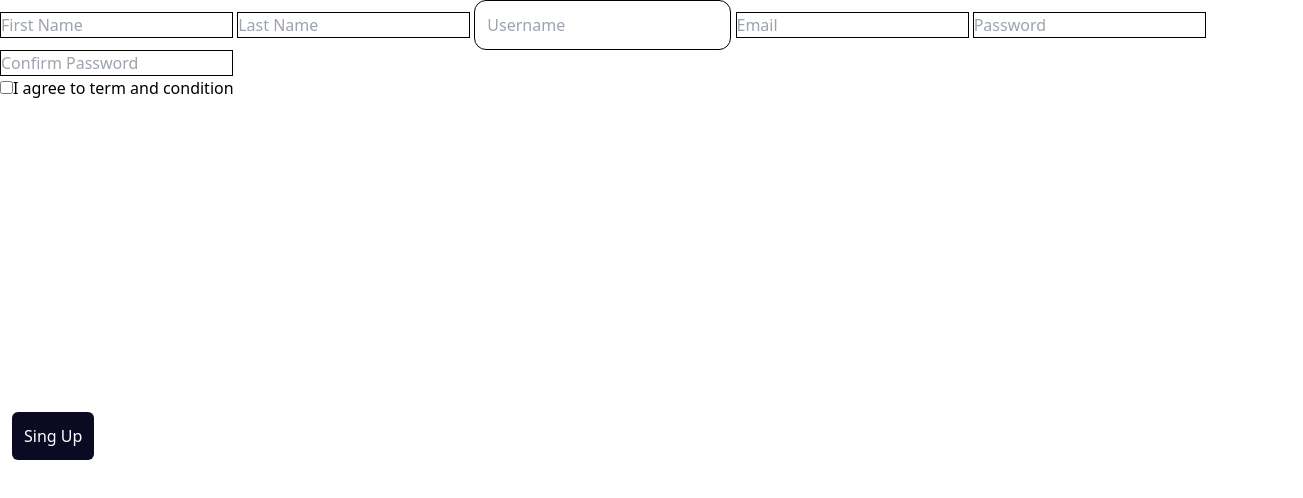
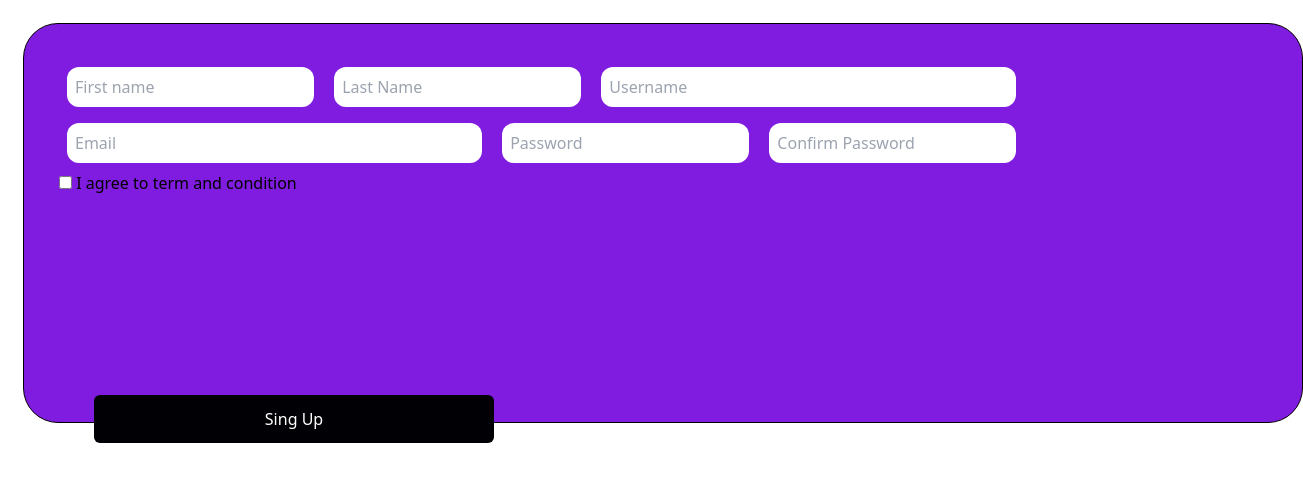
Before and after one commit to siddharthkumar021/signup, a plain HTML site: page index.html in a window 1280 px wide. Shown: the whole page, 1303 px wide, since content can reach past the window. Drawn offline with nearby package versions, Linux system fonts and the light colour scheme.

Commit message:
form completd

```diff
--- a/index.html
+++ b/index.html
@@ -9,13 +9,17 @@
     <title>Document</title>
 </head>
 <body>
+    <div class="container">
       <form action="#" class="sign form">
+     <div class="signup">
         <input
         type="text"
         name="First name"
         id="First-name"
-        placeholder="First Name"
+        placeholder="First name"
         />
+
+
          <input
            type="text"
            name="Last name"
@@ -24,13 +28,16 @@
          />
           <input   type="text" name="Username" id="Username" placeholder="Username"/>
           <input   type="text" name="Email" id="Email" placeholder="Email"/>
-        <input   type="text" name=" Password" id=" Password" placeholder="Password"/>
-        <input   type="text" name="Confirm Password" id="Confirm Password" placeholder="Confirm Password"/>
+          <input   type="text" name=" Password" id="Password" placeholder="Password"/>
+           <input   type="text" name="Confirm Password" id="Confirm" placeholder="Confirm Password"/>
          <div id="check">
-        <input type="Checkbox" name="term" id="I agree to terms and condition" placeholder="I agree to terms and condition">I agree to term and condition
+          <input type="Checkbox" name="term" id="I agree to terms and condition" placeholder="I agree to terms and condition"> I agree to term and condition
          </div>
+
         <button  type="submit" name="Signup" id="Signup" placeholder="Signup" >Sing Up</button>
+     </div>
 
+    </div>
 
 
 
--- a/style.css
+++ b/style.css
@@ -1,6 +1,40 @@
+.container{
+    background-color: rgb(128,28,223);
+    padding:35px;
+    margin: 23px;
+    border-radius: 35px;
+    background-position-x:center;
+    background-position: 70%;
+    width: 550px;
+  height: 400px;
+  border: 1px solid ;
+}
+
+
+
+
 .html{
     font-size: 10px;
     font-weight: sans-serif;
+}
+#First-name{
+    padding: 12px;
+    border-radius: 12px;
+    margin: 8px;
+    padding: 8px;
+
+}
+#First-name:hover{
+    background-color: yellow;
+}
+#Last-name{
+    padding: 12px;
+    border-radius: 12px;
+    margin: 8px;
+    padding: 8px;
+}
+#Last-name:hover{
+    background-color:yellow;
 }
 
 .Signup-font{
@@ -12,23 +46,20 @@
     gap:2rem 4rem;
 }
 
-#username,#email,#signup-submit{
-    grid-column-start: span 2;
 
-}
- .form > input{
-    border: 1px solid
- }
+
 
  #Signup{
-    position: absolute;
-    top:50%;
-    background-color:#0a0a23;
+    position:absolute;
+    top:45%;
+    background-color:#000005;
     color: #fff;
     border:none;
     padding: 12px;
     border-radius: 6px;
-    margin:12px;
+    margin:35px;
+    width:400px
+
 }
 #Signup:hover{
  color :yellow
@@ -36,10 +67,49 @@
 #Username{
     padding: 12px;
     border-radius: 12px;
+    margin: 8px;
+    padding: 8px;
+    width:415px
+
     /*
         border radius add border to any field
     */
 }
 #Username:hover{
-    border-color: yellow;
+    background-color:yellow
 }
+#Email{
+    padding: 12px;
+    border-radius: 12px;
+    margin: 8px;
+    padding: 8px;
+    width:415px;
+}
+#Email:hover{
+    background-color: yellow;
+}
+
+#Password{
+    padding: 12px;
+    border-radius: 12px;
+    margin: 8px;
+    padding: 8px;
+
+}
+#Password:hover{
+    background-color: yellow;
+}
+
+#Confirm{
+    padding: 12px;
+    border-radius: 12px;
+    margin: 8px;
+    padding: 8px;
+}
+#Confirm:hover{
+    background-color: yellow;
+}
+
+#Username,#Email,#Signup-submit{
+    grid-column-start: span 2;
+}
```
Lines whose indentation alone changed are shown as unchanged.
